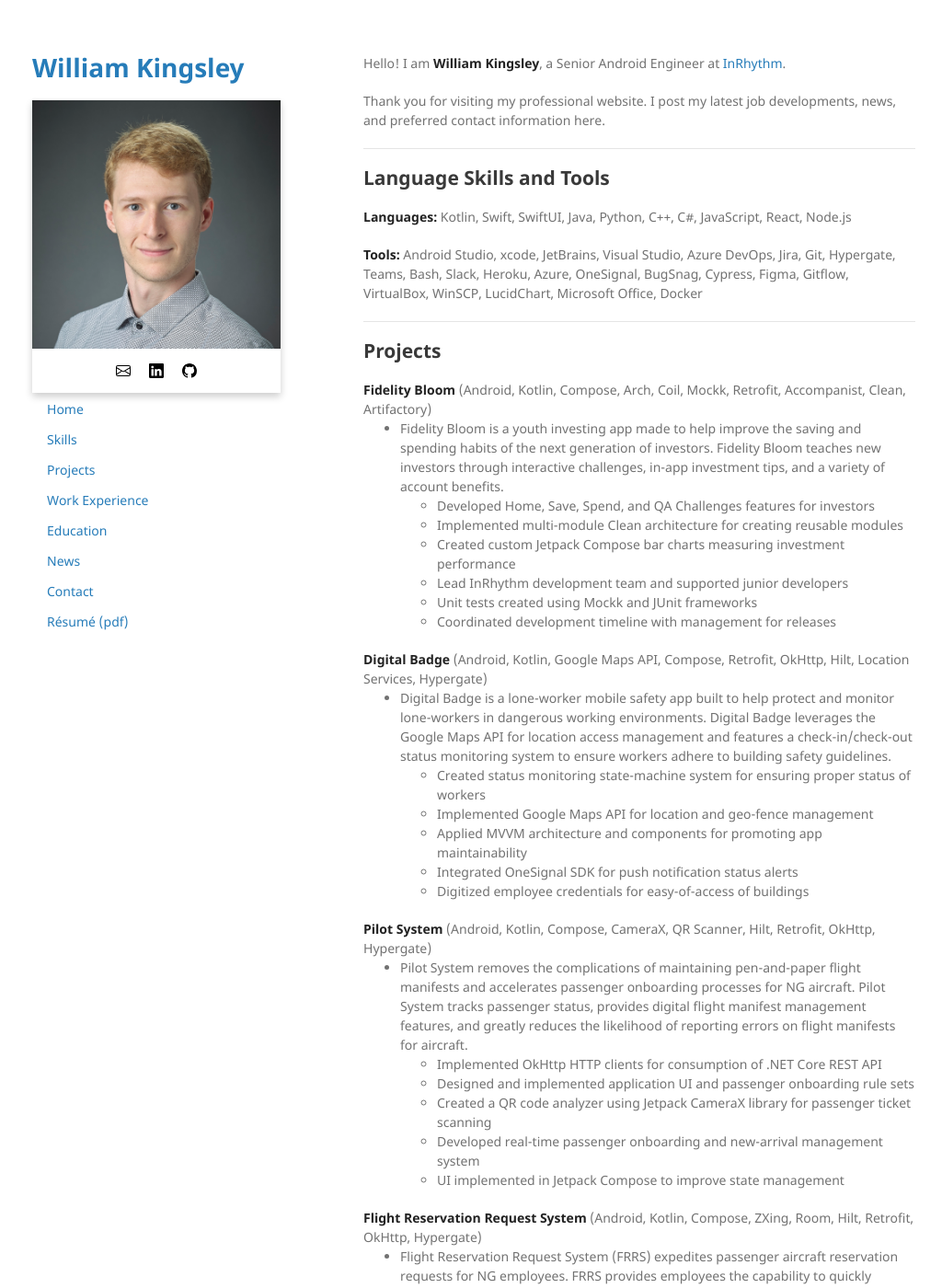
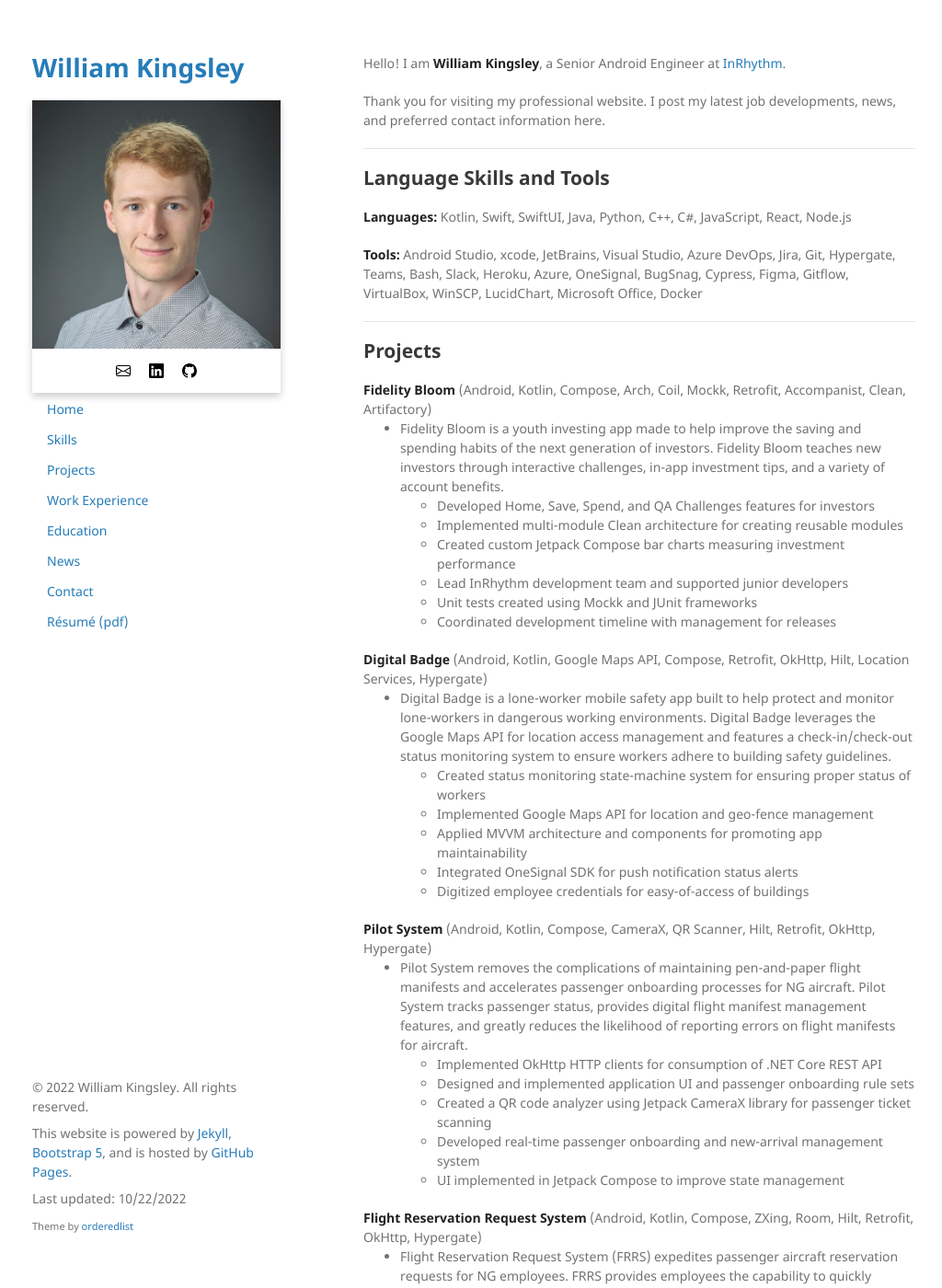
Before and after one commit to data-programmer/data-programmer.github.io, a Jekyll site: the page built from index.md, in a window 1280 px wide and 1400 px high. Shown: the whole window at 92% size, without its empty margins (125-1149 px from the left). Built offline with Jekyll 4.4.1, drawn with Linux system fonts in a browser that asks for light colours.

Commit message:
Revert "Trying out footer fix"
This reverts commit 1b7435940686e7176b9307a5df3aafd0c3494a2a.

```diff
--- a/_includes/navigation.html
+++ b/_includes/navigation.html
@@ -1,4 +1,4 @@
-<div class="nav-spacing">
+<div class="page-top-spacing">
     {% for nav in site.data.settings.nav %}
     <ul class="navbar page-list-spacing">
         <li>
--- a/_sass/jekyll-theme-minimal.scss
+++ b/_sass/jekyll-theme-minimal.scss
@@ -57,9 +57,8 @@
   color: #069;
 }
 
-.nav-spacing {
+.page-top-spacing {
   margin-top: 5px;
-  margin-bottom: 20px;
 }
 
 .page-title-spacing {
@@ -194,9 +193,7 @@ kbd {
 header {
   width:270px;
   float:left;
-  display: flex;
-  flex-direction: column;
-  min-height: 100vh;
+  position:fixed;
   -webkit-font-smoothing:subpixel-antialiased;
 }
 
@@ -280,9 +277,8 @@ hr {
 footer {
   width:270px;
   float:left;
-  position:relative;
-  margin-top:auto;
-  margin-bottom:100px;
+  position:fixed;
+  bottom:50px;
   -webkit-font-smoothing:subpixel-antialiased;
 }
 
```
